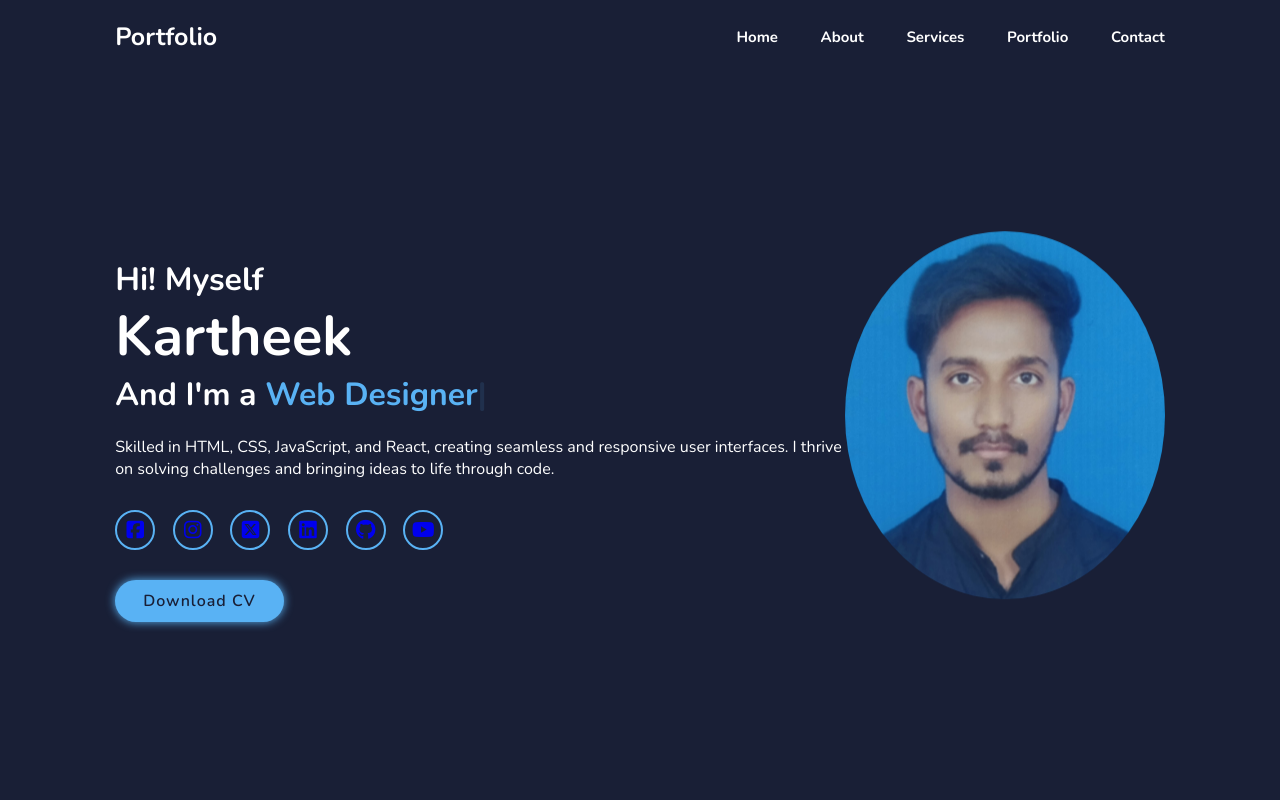
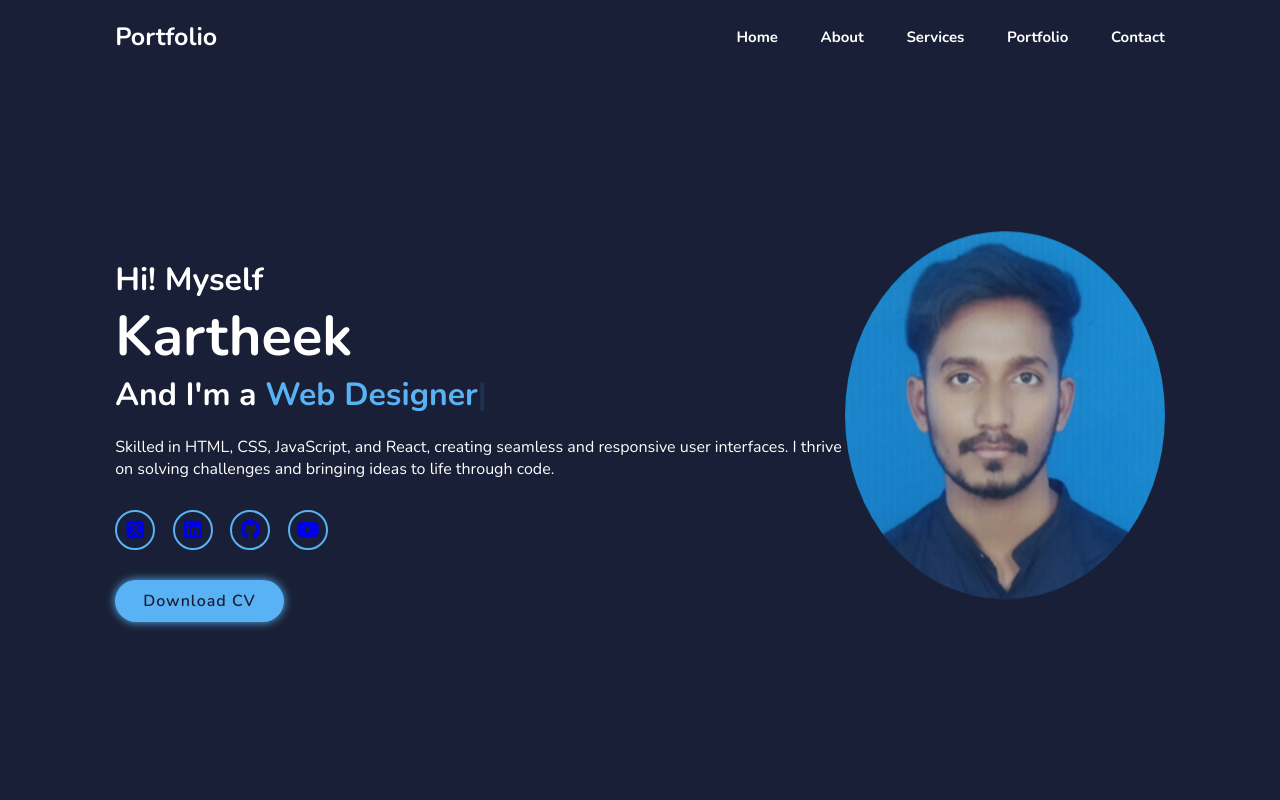
Before and after one commit to kartheekreddy160/portfolio, a plain HTML site: page index.html in a window 1280 px wide. Shown: the top 800 px of the page. Drawn offline with nearby package versions, Linux system fonts and the light colour scheme.

```diff
--- a/index.html
+++ b/index.html
@@ -27,8 +27,6 @@
             <p>Skilled in HTML, CSS, JavaScript, and React, creating seamless and responsive user interfaces. I thrive on solving challenges and bringing ideas to life through code.</p>
 
             <div class="social-media">
-                <a href="#facebook"><i class="fa-brands fa-square-facebook"></i></a>
-                <a href="instagram" target="_blank"><i class="fa-brands fa-instagram"></i></a>
                 <a href="https://x.com/Kartheek6085994?t=5GTAyeJnamLOiXFVARDCgw&s=08" target="_blank"><i class="fa-brands fa-square-x-twitter"></i></a>
                 <a href="https://www.linkedin.com/in/sherikar-murali-kartheek-reddy-79103720b/" target="_blank"><i class="fa-brands fa-linkedin"></i></a>
                 <a href="http://github.com/kartheekreddy160" target="_blank"><i class="fa-brands fa-github"></i></a>
```
